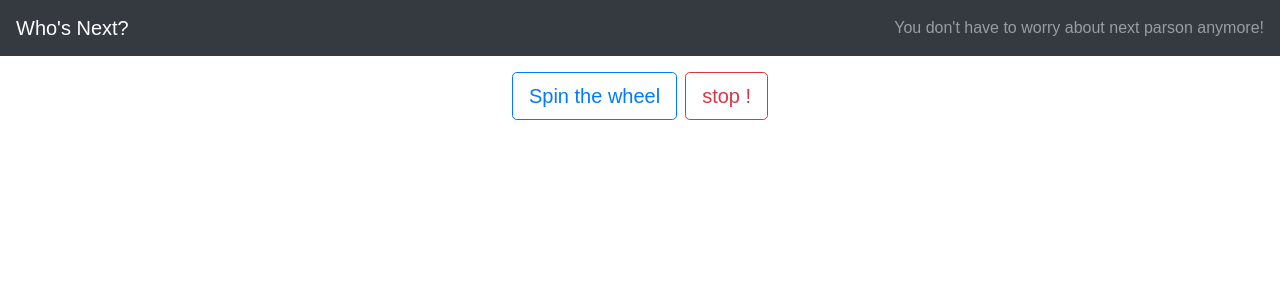
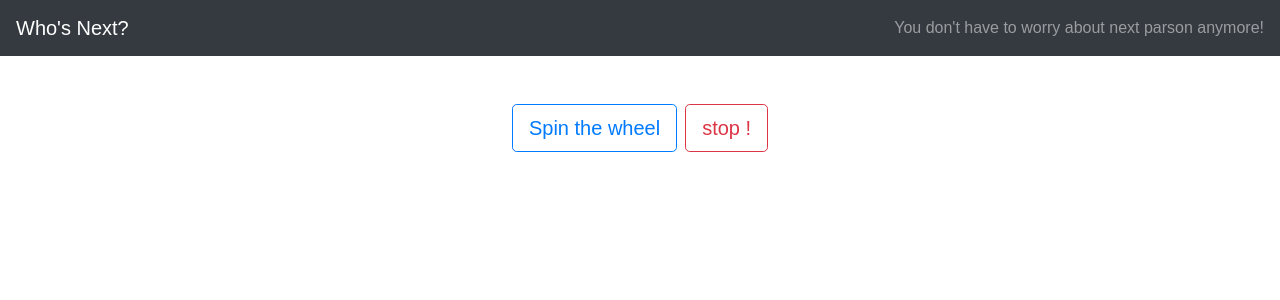
Before and after one commit to masato1224/WhoIsNext, a React (Create React App) app: page / in a window 1280 px wide. Shown: the top 300 px of the page. Built offline with nearby package versions, Linux system fonts and the light colour scheme.

Commit message:
update files

```diff
--- a/src/App.js
+++ b/src/App.js
@@ -1,11 +1,48 @@
-import React from "react";
+import React, { useState } from "react";
 import "./styles.css";
+import { list } from "./menbers";
+import NaviBar from "./component/NaviBar";
+import Buttons from "./component/Buttons";
+import NameCard from "./component/NameCard";
 
 export default function App() {
+  const [selectedMember, setMember] = useState({
+    name: "",
+    color: {}
+  });
+  const [roulette, setRoulette] = useState();
+  const listLength = list.length;
+
+  const choseRandomMember = () => {
+    const member = list[Math.floor(Math.random() * Math.floor(listLength))];
+    setMember({ name: member.name, color: { backgroundColor: member.color } });
+  };
+
+  const start = () => {
+    setRoulette(
+      setInterval(function() {
+        choseRandomMember();
+      }, 50)
+    );
+    document.getElementById("startButton").disabled = true;
+    document.getElementById("nameCard").classList.remove("selected");
+  };
+
+  const stop = () => {
+    if (!!roulette) {
+      clearInterval(roulette);
+      choseRandomMember();
+      setRoulette();
+      document.getElementById("startButton").disabled = false;
+      document.getElementById("nameCard").classList.add("selected");
+    }
+  };
+
   return (
     <div className="App">
-      <h1>Hello CodeSandbox</h1>
-      <h2>Start editing to see some magic happen!</h2>
+      <NaviBar appName="Who's Next?" />
+      <Buttons startOnClick={() => start()} stopOnclick={() => stop()} />
+      <NameCard color={selectedMember.color} name={selectedMember.name} />
     </div>
   );
 }
--- /dev/null
+++ b/src/component/Buttons.js
@@ -0,0 +1,22 @@
+import React, { Fragment } from "react";
+
+export default function Buttons(props) {
+  return (
+    <Fragment>
+      <button
+        id="startButton"
+        className="btn btn-outline-primary btn-lg mt-5 mr-2"
+        onClick={() => props.startOnClick()}
+      >
+        Spin the wheel
+      </button>
+      <button
+        id="stopButton"
+        className="btn btn-outline-danger btn-lg mt-5"
+        onClick={() => props.stopOnclick()}
+      >
+        stop !
+      </button>
+    </Fragment>
+  );
+}
--- /dev/null
+++ b/src/component/NameCard.js
@@ -0,0 +1,9 @@
+import React from "react";
+
+export default function NameCard(props) {
+  return (
+    <div id="nameCard" className="NameCard mt-5" style={props.color}>
+      {props.name}
+    </div>
+  );
+}
--- /dev/null
+++ b/src/component/NaviBar.js
@@ -0,0 +1,14 @@
+import React from "react";
+
+export default function NaviBar(props) {
+  return (
+    <nav className="navbar navbar-dark bg-dark">
+      <a className="navbar-brand" href="/">
+        {props.appName}
+      </a>
+      <span className="navbar-text">
+        You don't have to worry about next parson anymore!
+      </span>
+    </nav>
+  );
+}
--- a/src/index.js
+++ b/src/index.js
@@ -1,8 +1,7 @@
 import React from "react";
 import "../node_modules/bootstrap/dist/css/bootstrap.min.css";
 import ReactDOM from "react-dom";
-
-import App from "./component/roulette";
+import App from "./App";
 
 const rootElement = document.getElementById("root");
 ReactDOM.render(
--- a/src/menbers.js
+++ b/src/menbers.js
@@ -4,15 +4,15 @@ export const list = [
   { name: "KUGIMOTO", color: "#903" },
 
   { name: "FUJIKAWA", color: "#900" },
-  { name: "TAKEUTI", color: "#609" },
+  { name: "TAKEUCHI", color: "#609" },
   { name: "KOIDE", color: "#939" },
   { name: "UCHIDA", color: "#936" },
   { name: "IKEUCHI", color: "#933" },
   { name: "HATTORI", color: "#930" },
 
   { name: "ONO", color: "#309" },
-  { name: "JONDOUE", color: "#639" },
-  { name: "JONDOUE2", color: "#969" },
+  { name: "FURUHASHI", color: "#639" },
+  // { name: "JONDOUE2", color: "#969" },
 
   { name: "GO", color: "#000" },
 
--- a/src/styles.css
+++ b/src/styles.css
@@ -14,3 +14,19 @@
   text-align: center;
   vertical-align: center;
 }
+
+.selected {
+  animation: selected 3s cubic-bezier(0.4, 0, 0.2, 1);
+}
+
+@keyframes selected {
+  0% {
+    clip-path: circle(0 at 50% 50%);
+    -webkit-clip-path: circle(0 at 50% 50%);
+  }
+
+  100% {
+    clip-path: circle(100% at 50% 50%);
+    -webkit-clip-path: circle(100% at 50% 50%);
+  }
+}
```
